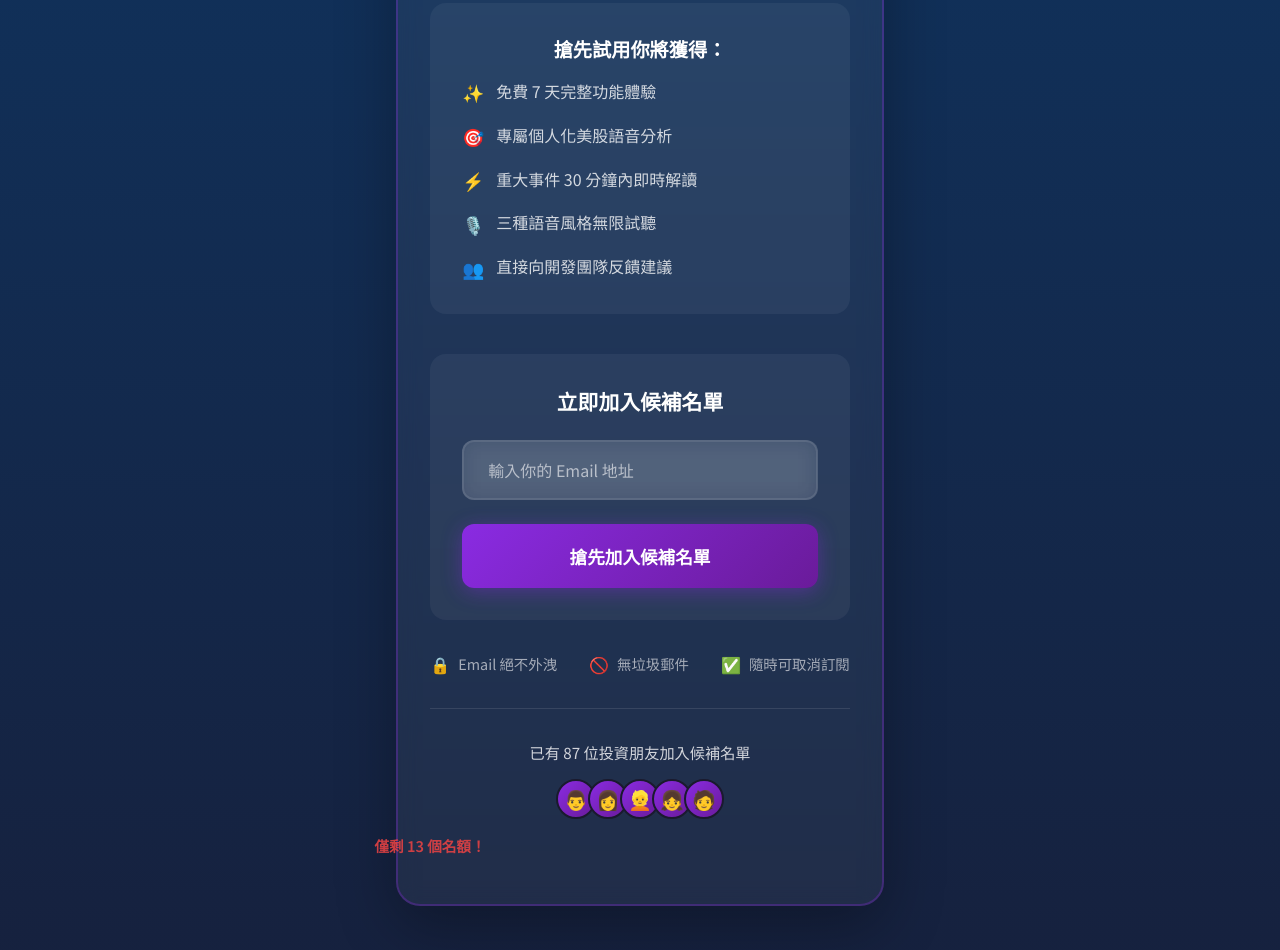
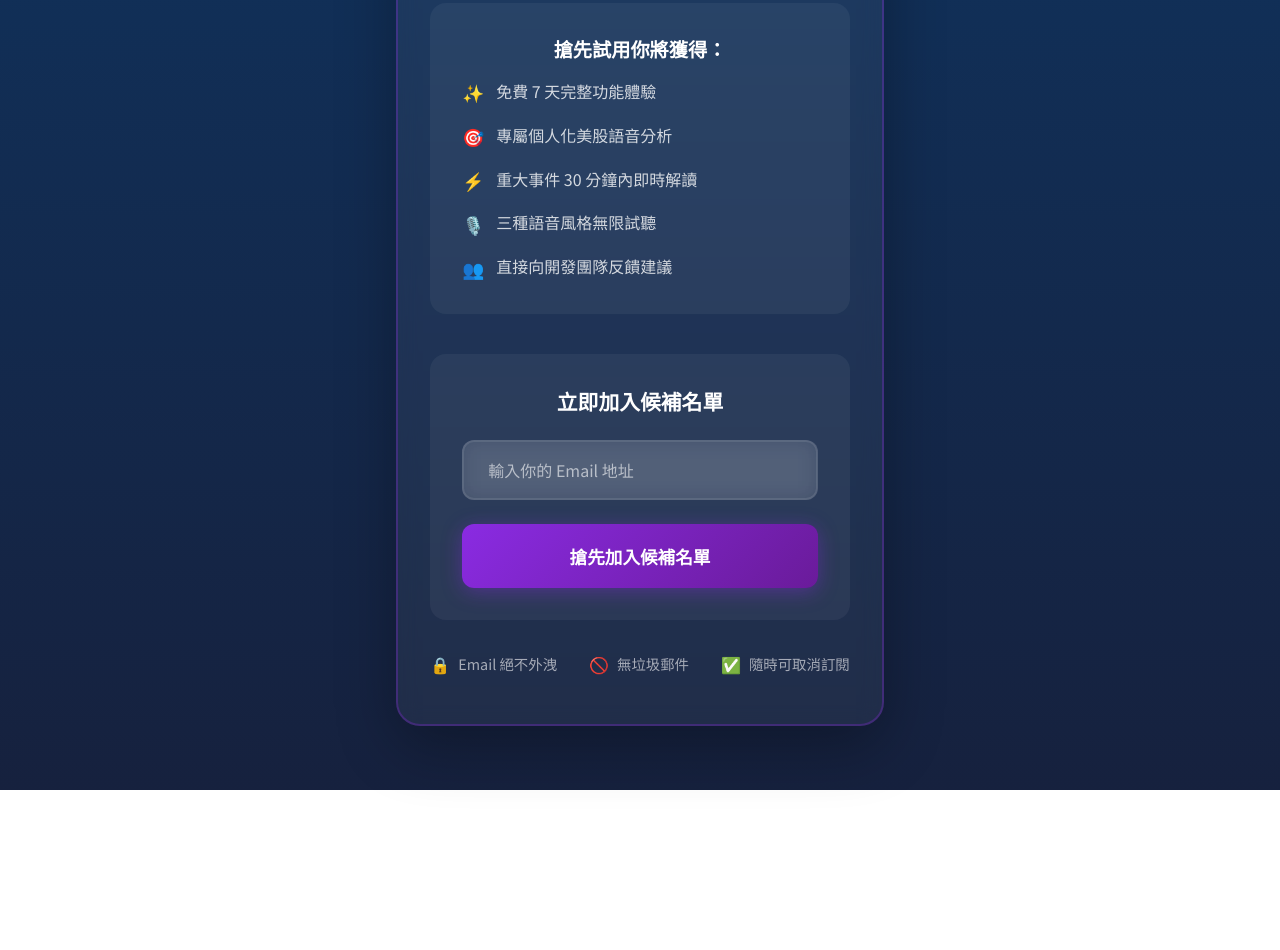
Before and after one commit to garyyang1001/YourPods, a plain HTML site: page index.html in a window 1280 px wide. Shown: the part 1950-2900 px from the top of the page. After the commit the page ends 2740 px from the top, so only its background shows below. Drawn offline with Linux system fonts and the light colour scheme.

Commit message:
Remove social proof section with user count and avatars

```diff
--- a/index.html
+++ b/index.html
@@ -233,18 +233,6 @@
                         <span>隨時可取消訂閱</span>
                     </div>
                 </div>
-
-                <div class="social-proof">
-                    <p class="proof-text">已有 87 位投資朋友加入候補名單</p>
-                    <div class="user-avatars">
-                        <div class="user-avatar">👨</div>
-                        <div class="user-avatar">👩</div>
-                        <div class="user-avatar">👱</div>
-                        <div class="user-avatar">👧</div>
-                        <div class="user-avatar">🧑</div>
-                    </div>
-                    <p class="countdown">僅剩 13 個名額！</p>
-                </div>
             </div>
         </div>
     </section>
```
